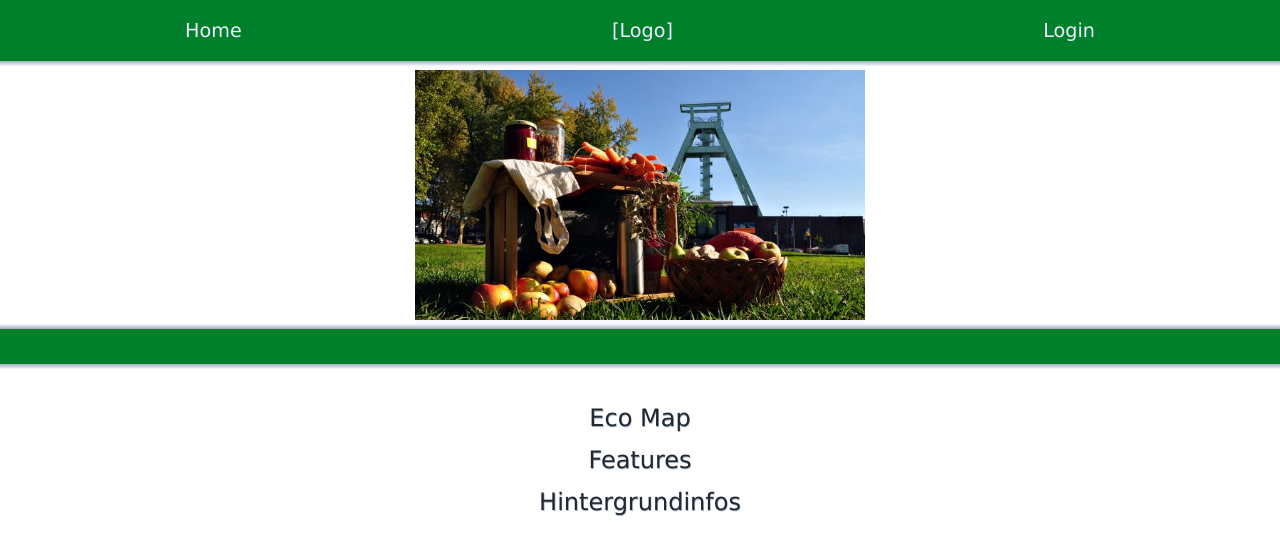
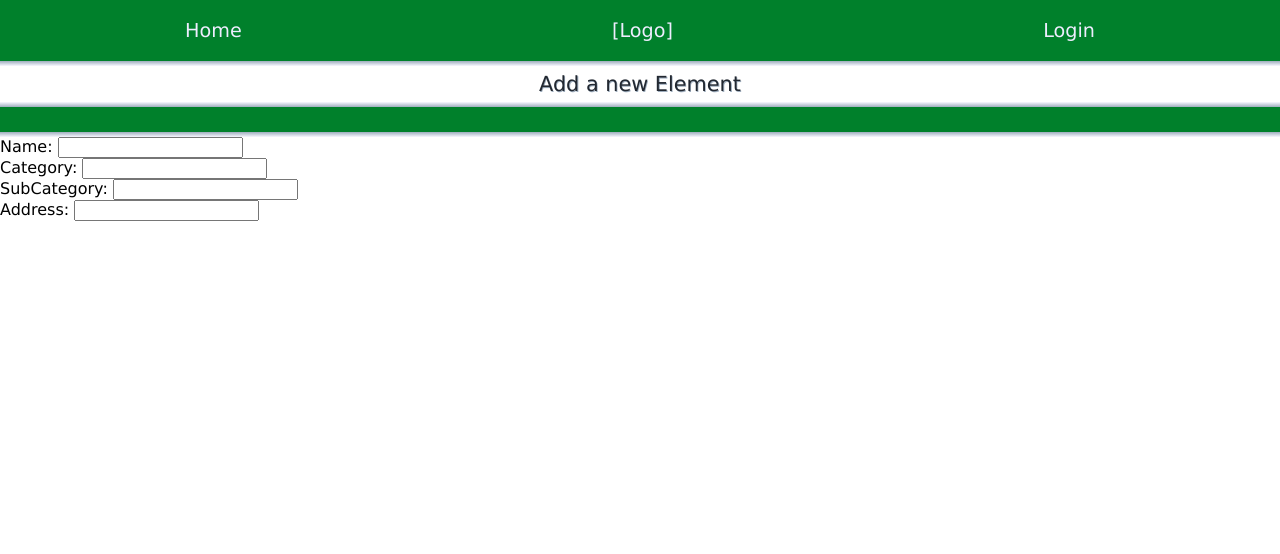
Before and after one commit to TobiasHasenkamp/ecobo, a React (Create React App) app in the folder frontend/: page /bo/addElement in a window 1280 px wide. Before the commit this address led to /home. Shown: the top 554 px of the page. Built offline with nearby package versions, Linux system fonts and the light colour scheme.

Commit message:
Added a WIP but working API request in the frontend that gives an address and receives coordinates that can be used in the leaflet map to render markers at the correct positions. Added also a very WIP "Add a new element" page, cause that is necessary to test this request later.

```diff
--- a/frontend/package.json
+++ b/frontend/package.json
@@ -43,5 +43,9 @@
       "last 1 firefox version",
       "last 1 safari version"
     ]
+  },
+  "devDependencies": {
+    "@material-ui/core": "^4.11.0",
+    "@material-ui/icons": "^4.9.1"
   }
 }
--- a/frontend/src/App.js
+++ b/frontend/src/App.js
@@ -5,6 +5,7 @@ import AccountPage from "./main/account-route/AccountPage";
 import BackgroundInfoPage from "./main/BackgroundInfoPage";
 import FeaturePage from "./main/FeaturePage";
 import ListPage from "./main/ListPage";
+import AddElementPage from "./main/ecoElement-route/AddElementPage";
 import MapPage from "./main/MapPage";
 import NavBar from "./main/NavBar";
 import LoginPage from "./main/account-route/LoginPage";
@@ -29,6 +30,10 @@ function App() {
               <Route path="/bo/list">
                   <NavBar/>
                   <ListPage/>
+              </Route>
+              <Route path="/bo/addElement">
+                  <NavBar/>
+                  <AddElementPage/>
               </Route>
               <Route path="/acc">
                   <NavBar/>
--- a/frontend/src/main/ListPage.js
+++ b/frontend/src/main/ListPage.js
@@ -8,6 +8,8 @@ import FoodStoreList from "./list-route/FoodStoreList";
 import RestaurantList from "./list-route/RestaurantList";
 import FairShopList from "./list-route/FairShopList";
 import getLonAndLatForAddress from "./controller/MapMarkerController";
+import Fab from '@material-ui/core/Fab';
+import AddIcon from '@material-ui/icons/Add';
 
 export default function ListPage() {
 
@@ -47,6 +49,10 @@ export default function ListPage() {
         //history.push("/404");
     }
 
+    function handleAddElementButton() {
+        history.push("/bo/addElement");
+    }
+
     return(
 
         <div>
@@ -57,12 +63,14 @@ export default function ListPage() {
                 <RestaurantList ecoElements={ecoElements} handleEditElement={handleEditElement}/>
                 <FairShopList ecoElements={ecoElements} handleEditElement={handleEditElement}/>
 
-                {/* at the moment necessary to keep the full list visible when scrolling */}
+                {/* the brs are necessary at the moment to keep the full list visible when scrolling */}
                 <br/>
+                <StyledActionButton>
+                    <Fab color="primary" aria-label="add" size="small" onClick={handleAddElementButton}>
+                        <AddIcon />
+                    </Fab>
+                </StyledActionButton>
                 <br/>
-                <div>
-
-                </div>
                 <br/>
                 <br/>
                 <br/>
@@ -70,6 +78,9 @@ export default function ListPage() {
                 <br/>
 
             </StyledWrapperDiv>
+            <StyledBottomDiv/>
+
+
 
         </div>
 
@@ -83,4 +94,29 @@ const StyledWrapperDiv = styled.div`
   width: auto;
   height: 90vh;
   overflow: scroll;
+  z-index: 5;
 `
+
+const StyledBottomDiv = styled.div`
+  background: white;
+  position: fixed;
+  right: 0;
+  bottom: 0;
+  min-width: 100%;
+  min-height: 65px;
+  z-index: 10;
+`
+
+const StyledActionButton = styled.button`
+  margin: 0;
+  padding: 0;
+  align-self: flex-start;
+  background: transparent;
+  border: none;
+  font: inherit;
+  color: inherit;
+  position: fixed;
+  right: 25px;
+  bottom: 15px;
+  z-index: 100;
+`
--- /dev/null
+++ b/frontend/src/main/ecoElement-route/AddElementPage.js
@@ -0,0 +1,50 @@
+import React, {useEffect, useState, useContext} from "react";
+import PageHeader from "../PageHeader";
+
+export default function AddElementPage() {
+
+    const [name, setName] = useState("");
+    const [category, setCategory] = useState("");
+    const [categorySub, setCategorySub] = useState("");
+    const [address, setAddress] = useState("");
+
+    useEffect(() => {
+        console.log(name, category, categorySub, address);
+    }, [name, category, categorySub, address])
+
+
+    function handleChange(event){
+        if (event.target.name === "name"){
+            setName(event.target.value);
+        }
+        else if (event.target.name === "category"){
+            setCategory(event.target.value);
+        }
+        else if (event.target.name === "categorySub"){
+            setCategorySub(event.target.value);
+        }
+        else if (event.target.name === "address"){
+            setAddress(event.target.value);
+        }
+    }
+
+    return (
+
+        <div>
+            <PageHeader title="Add a new Element"/>
+
+            <form>
+
+                <label> Name: <input name="name" value={name} onChange={handleChange} type="text"/></label><br/>
+                <label> Category: <input name="category" value={category} onChange={handleChange} type="text"/></label><br/>
+                <label> SubCategory: <input name="categorySub" value={categorySub} onChange={handleChange} type="text"/></label><br/>
+                <label> Address: <input name="address" value={address} onChange={handleChange} type="text"/></label><br/>
+
+
+
+            </form>
+        </div>
+
+    )
+
+}
```
Also changed, not shown: 1 other file (tests, documents, lock files or other folders).
